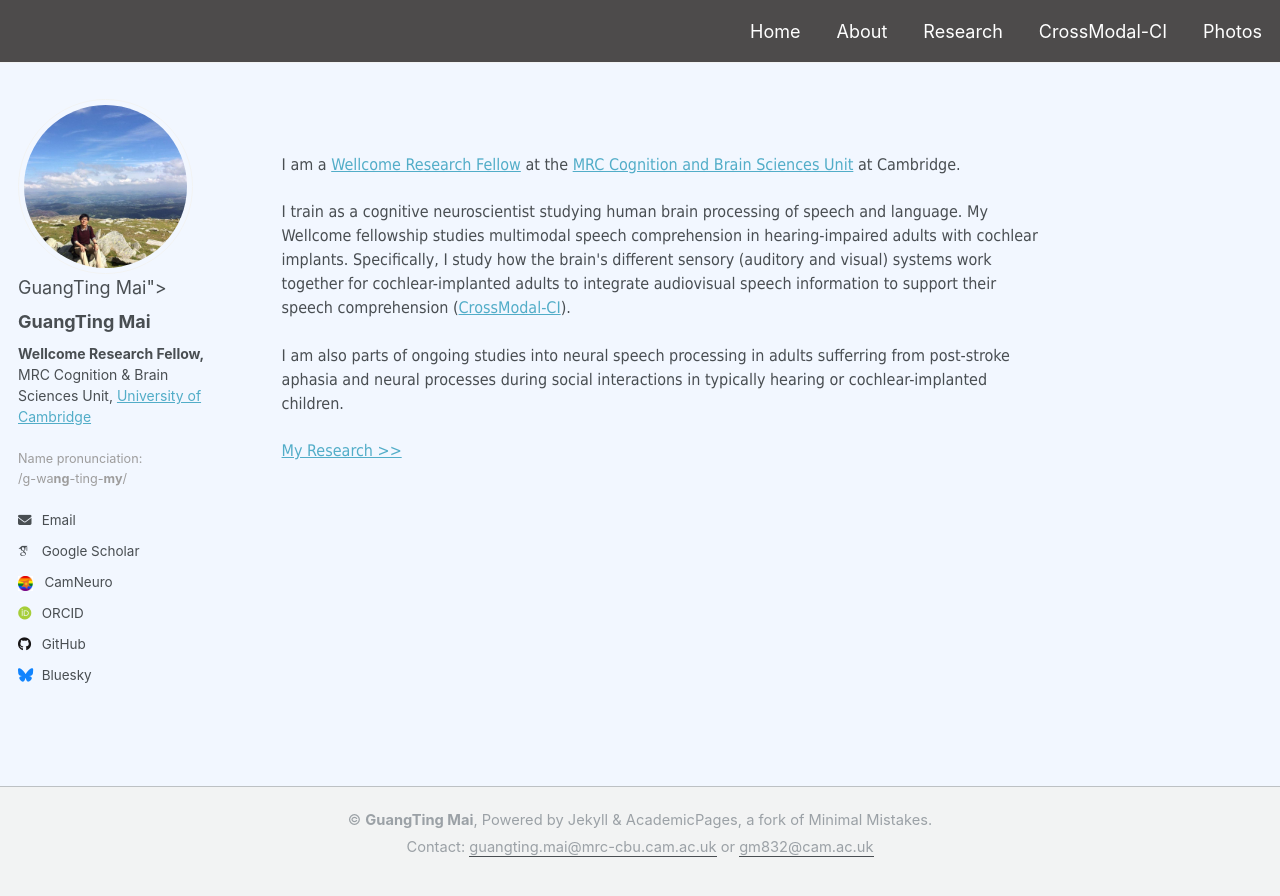
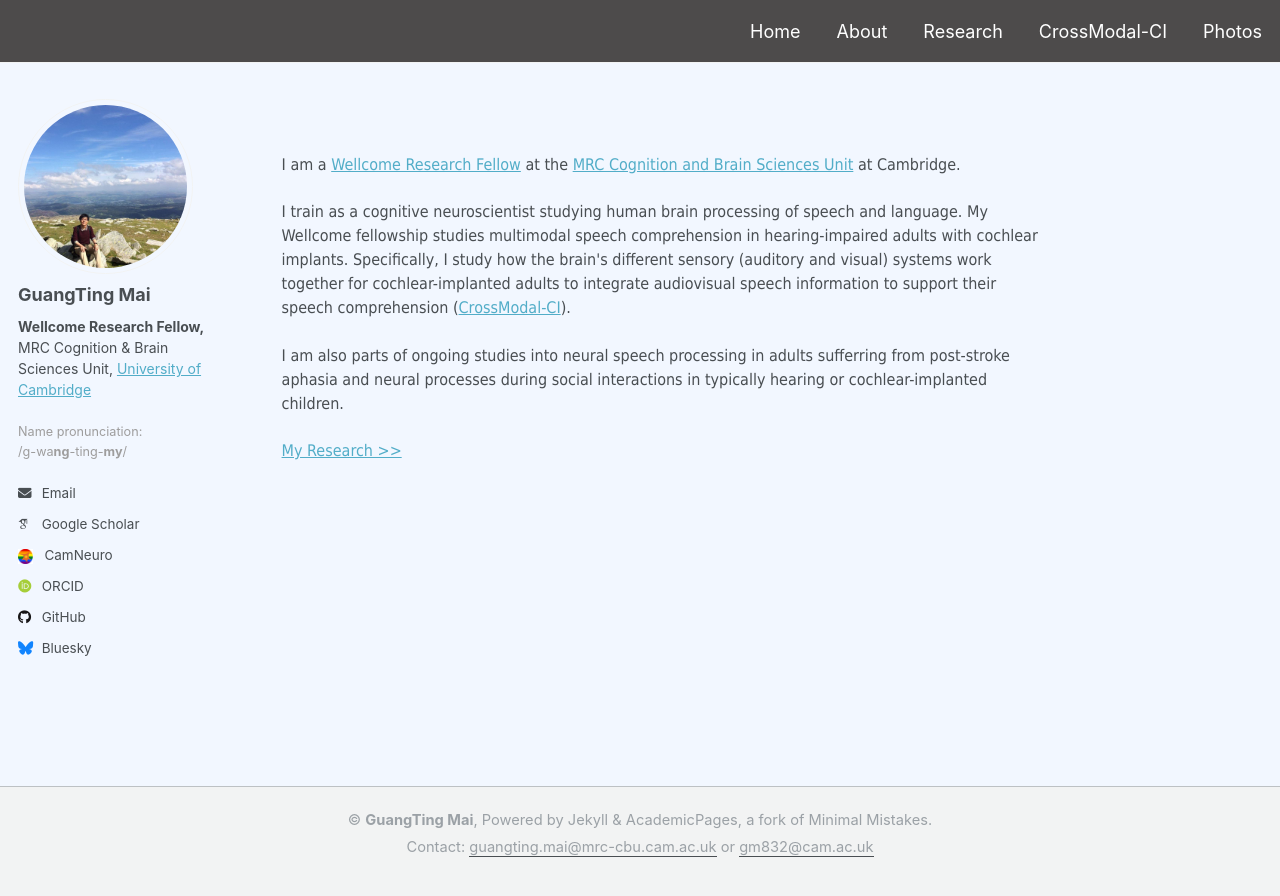
Before and after one commit to guangtingmai/guangtingmai.github.io, a Jekyll site: the page built from _pages/readme.html, in a window 1280 px wide. Shown: the top 896 px of the page. Built offline with Jekyll 4.4.1, drawn with Linux system fonts in a browser that asks for light colours; some web fonts are replaced.

Commit message:
Update _config.yml

```diff
--- a/_config.yml
+++ b/_config.yml
@@ -23,7 +23,7 @@ repository               : "guangtingmai/guangtingmai.github.io"
 author:
   # Biographic information
   avatar           : "profile.jpg"
-  name             : '<align="center">GuangTing Mai'
+  name             : "GuangTing Mai"
   pronouns         : # example: "she/her"
   bio              : '<span style="font-size:10.5pt;"><strong>Wellcome Research Fellow,</strong><br>MRC Cognition & Brain Sciences Unit, <a href="https://www.cam.ac.uk/">University of Cambridge</a></span><br><br><span style="font-size:9.5pt;color:#9e9d9d">Name pronunciation:<br>/g-wa<strong>ng</strong>-ting-<strong>my</strong>/</span>'
   location         : # "UK"
```
